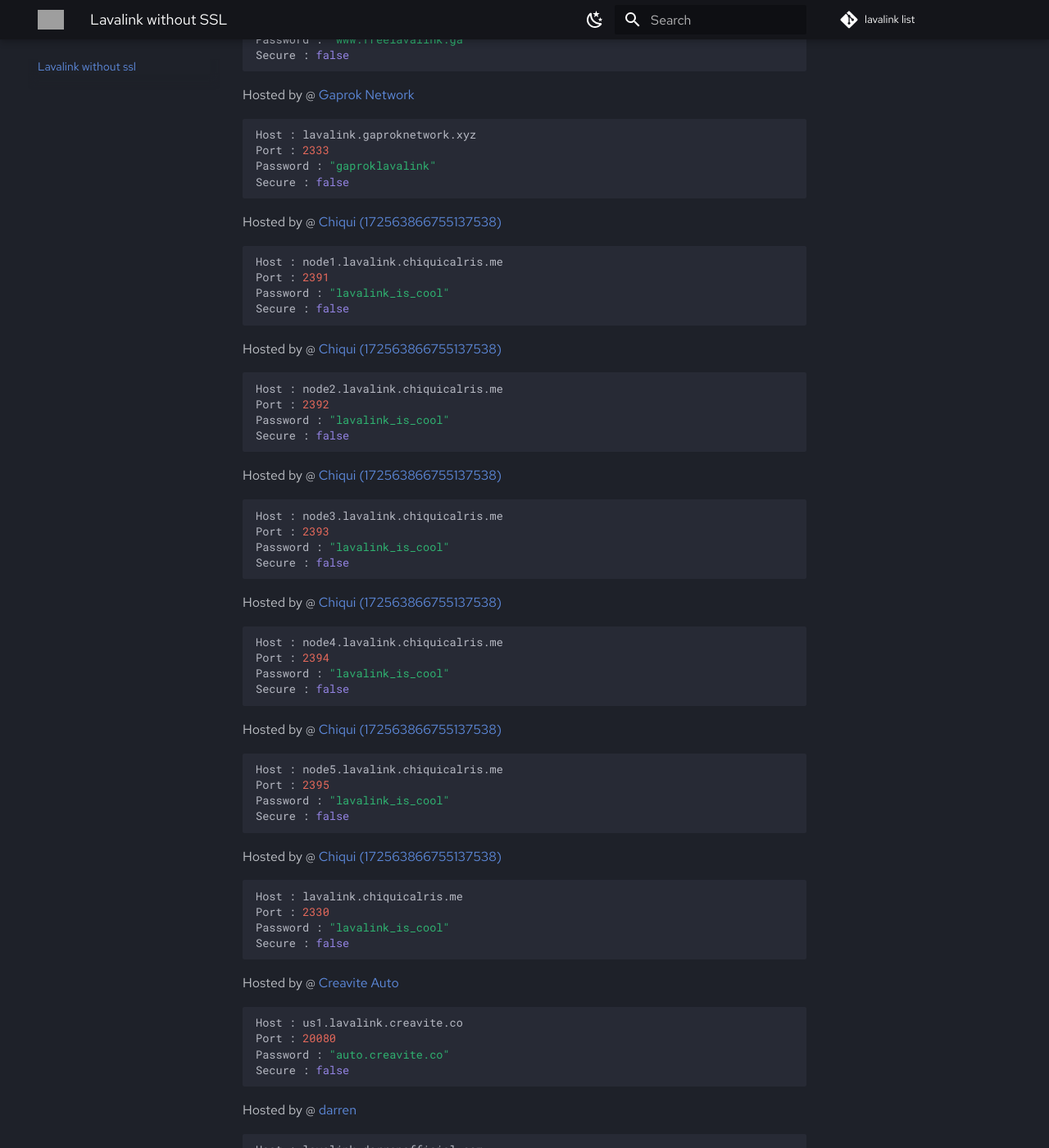
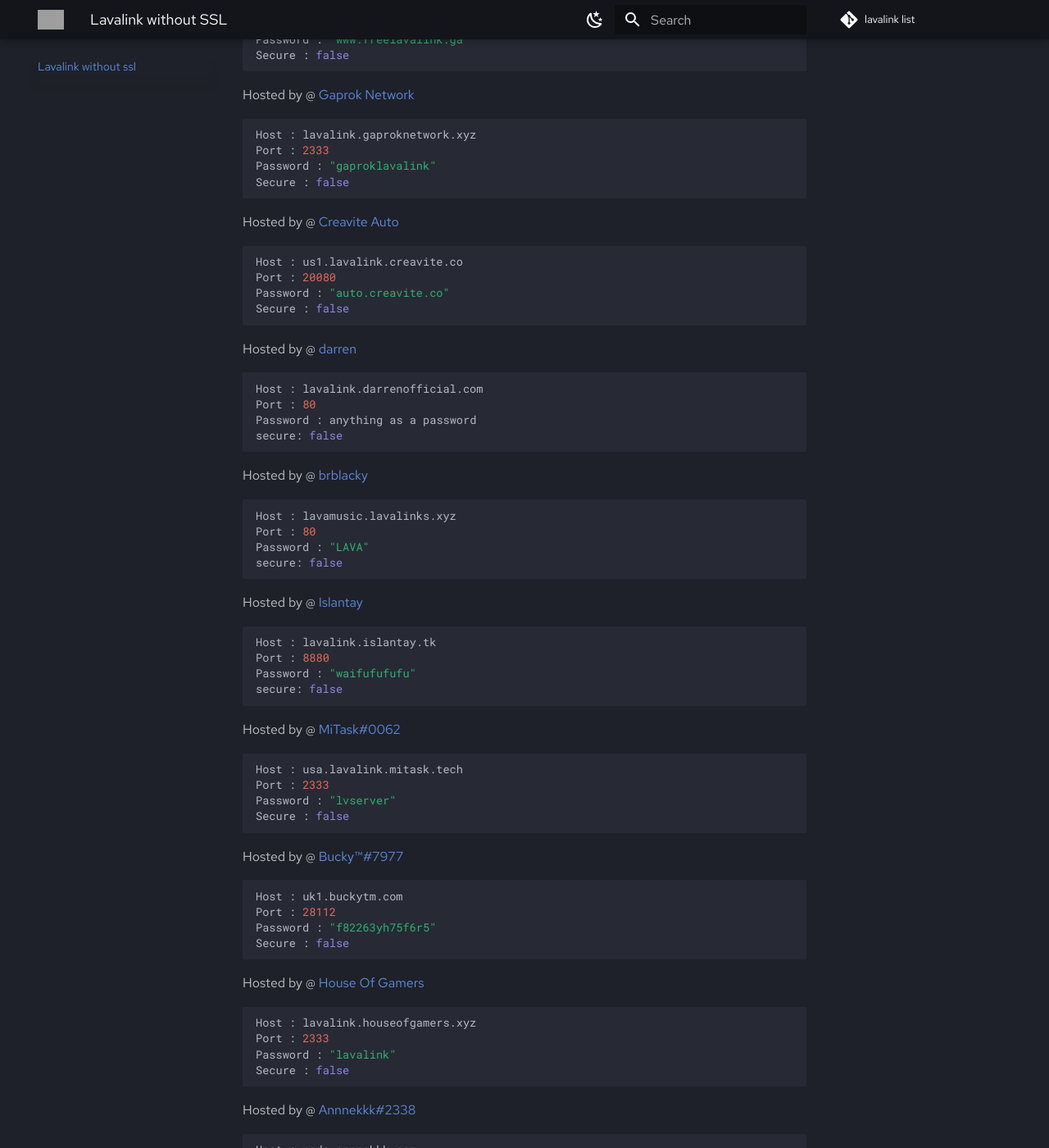
Before and after one commit to DarrenOfficial/lavalink-list, an MkDocs documentation site: the page built from docs/NoSSL/lavalink-without-ssl.md, in a window 1280 px wide and 1400 px high, scrolled down 279 px. Shown: the whole window at 82% size. Built offline with MkDocs 1.6.1 and Material for MkDocs 9.7.7, drawn with Linux system fonts in a browser that asks for light colours; comment, search, counter and statistics services are not loaded; grey boxes are pictures that could not be loaded.

Commit message:
deadlava (#120)

````diff
--- a/docs/NoSSL/lavalink-without-ssl.md
+++ b/docs/NoSSL/lavalink-without-ssl.md
@@ -17,48 +17,6 @@ Hosted by @ [Gaprok Network](https://dsc.gg/bagusnfriends)
 Host : lavalink.gaproknetwork.xyz
 Port : 2333
 Password : "gaproklavalink"
-Secure : false
-```
-Hosted by @ [Chiqui (172563866755137538)](https://ko-fi.com/chiquidev)
-```bash
-Host : node1.lavalink.chiquicalris.me
-Port : 2391
-Password : "lavalink_is_cool"
-Secure : false
-```
-Hosted by @ [Chiqui (172563866755137538)](https://ko-fi.com/chiquidev)
-```bash
-Host : node2.lavalink.chiquicalris.me
-Port : 2392
-Password : "lavalink_is_cool"
-Secure : false
-```
-Hosted by @ [Chiqui (172563866755137538)](https://ko-fi.com/chiquidev)
-```bash
-Host : node3.lavalink.chiquicalris.me
-Port : 2393
-Password : "lavalink_is_cool"
-Secure : false
-```
-Hosted by @ [Chiqui (172563866755137538)](https://ko-fi.com/chiquidev)
-```bash
-Host : node4.lavalink.chiquicalris.me
-Port : 2394
-Password : "lavalink_is_cool"
-Secure : false
-```
-Hosted by @ [Chiqui (172563866755137538)](https://ko-fi.com/chiquidev)
-```bash
-Host : node5.lavalink.chiquicalris.me
-Port : 2395
-Password : "lavalink_is_cool"
-Secure : false
-```
-Hosted by @ [Chiqui (172563866755137538)](https://ko-fi.com/chiquidev)
-```bash
-Host : lavalink.chiquicalris.me
-Port : 2330
-Password : "lavalink_is_cool"
 Secure : false
 ```
 
````
